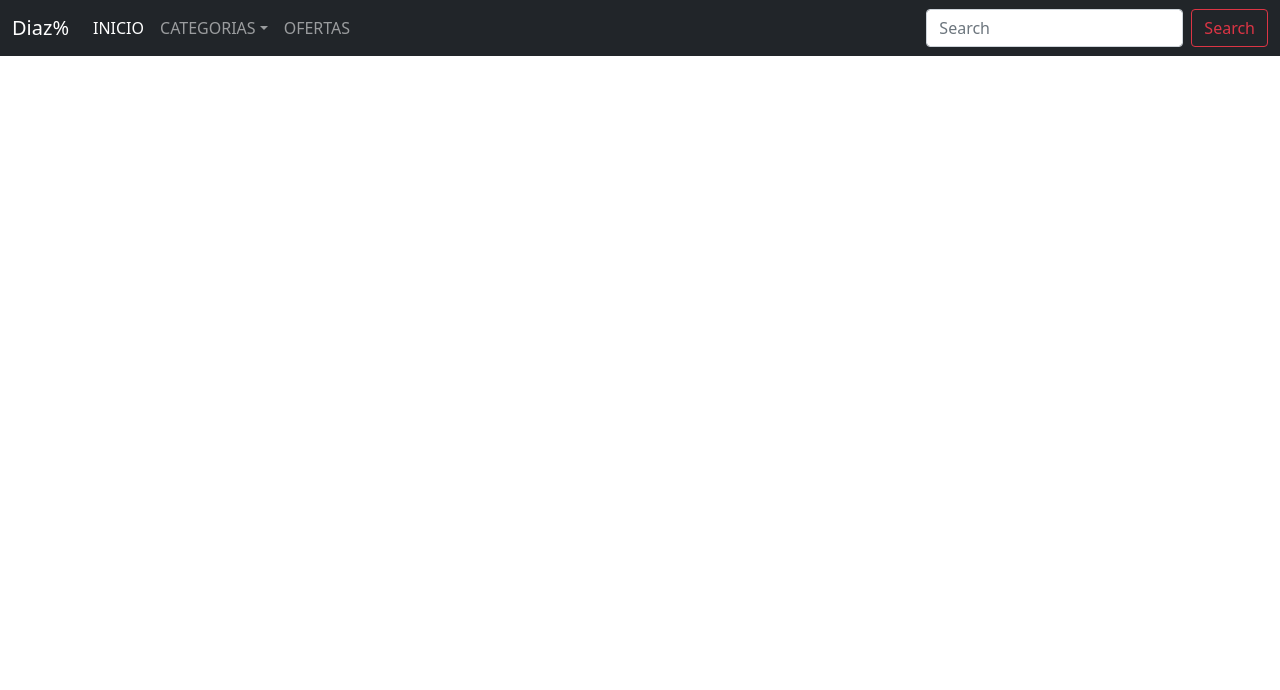
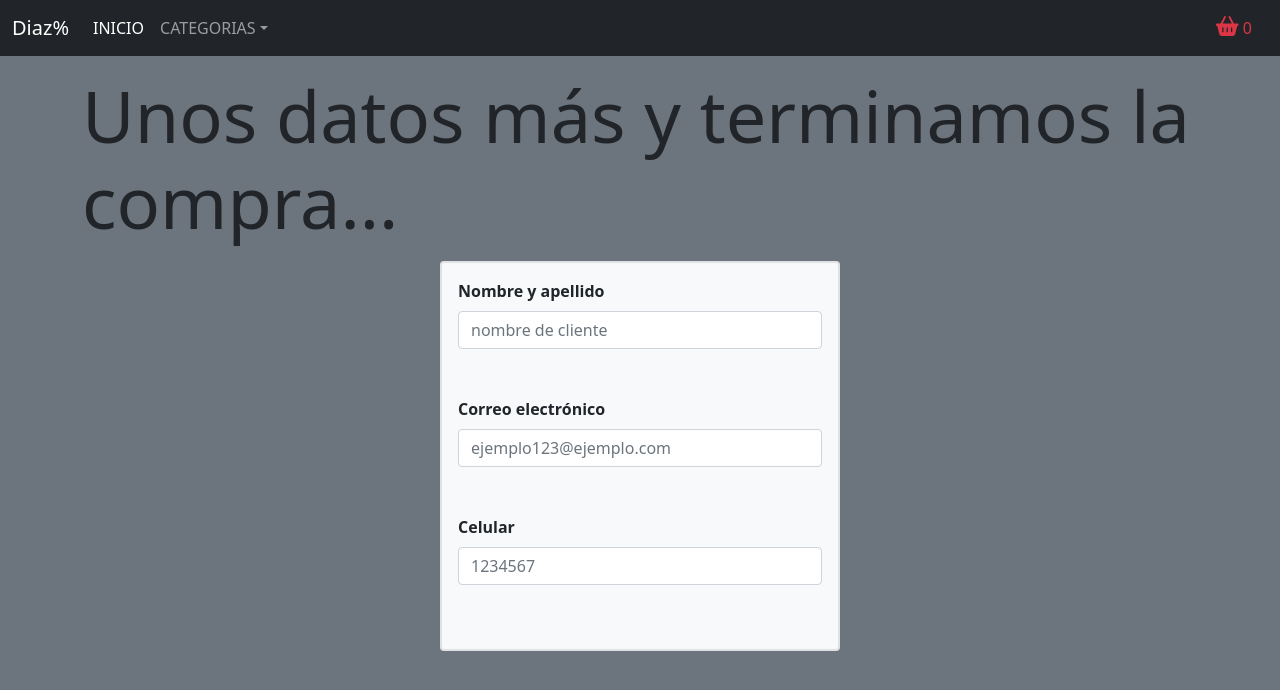
Before and after one commit to pedro4031/CasabonaReact, a React (Create React App) app: page /compra in a window 1280 px wide. Shown: the top 690 px of the page. Built offline with nearby package versions, Linux system fonts and the light colour scheme.

Commit message:
desafio itemcolection 2

```diff
--- a/package.json
+++ b/package.json
@@ -12,11 +12,13 @@
     "@testing-library/user-event": "^13.5.0",
     "bootstrap": "^5.1.3",
     "firebase": "^9.8.3",
+    "formik": "^2.2.9",
     "react": "^18.1.0",
     "react-dom": "^18.1.0",
     "react-router-dom": "^6.3.0",
     "react-scripts": "5.0.1",
-    "web-vitals": "^2.1.4"
+    "web-vitals": "^2.1.4",
+    "yup": "^0.32.11"
   },
   "scripts": {
     "start": "react-scripts start",
--- a/public/index.html
+++ b/public/index.html
@@ -26,7 +26,7 @@
 
     <title>React App</title>
   </head>
-  <body>
+  <body class="bg-secondary">
     <noscript>You need to enable JavaScript to run this app.</noscript>
     <div id="root"></div>
     <!--
--- a/src/App.css
+++ b/src/App.css
@@ -36,3 +36,7 @@
     transform: rotate(360deg);
   }
 }
+
+.formulario {
+  max-width: 25rem;
+}
--- a/src/App.js
+++ b/src/App.js
@@ -6,6 +6,7 @@ import ItemDetailContainer from "./components/ItemDetailContainer";
 import Cart from "./components/Cart";
 import CartContext from "./context/CartContext";
 import { initializeApp } from "firebase/app";
+import Formulario from "./components/Formulario";
 
 function App() {
   const firebaseConfig = {
@@ -29,6 +30,7 @@ function App() {
           <Route path="/carrito" element={<Cart />} />
           <Route path="/categorias/:id" element={<ItemListContainer />} />
           <Route path="/producto/:id" element={<ItemDetailContainer />} />
+          <Route path="/compra" element={<Formulario />} />
         </Routes>
       </BrowserRouter>
     </CartContext>
--- a/src/components/CartTabla.jsx
+++ b/src/components/CartTabla.jsx
@@ -3,12 +3,14 @@ import { FontAwesomeIcon } from "@fortawesome/react-fontawesome";
 import { faTrashCan } from "@fortawesome/free-solid-svg-icons";
 import { MiContexto } from "../context/CartContext";
 import { useContext } from "react";
+import { Link } from "react-router-dom";
 export default function CartTabla() {
-  const { carrito, ProdsTotales, clear, removeItem, comprar } =
-    useContext(MiContexto);
+  const { carrito, ProdsTotales, clear, removeItem } = useContext(MiContexto);
   return (
     <>
-      <table className="table table-sm table-bordered table-striped text-center">
+      {" "}
+      <div className="table-responsive-sm">
+        <table className="table table-light table-sm table-bordered table-striped text-center">
           <thead>
             <tr>
               <th scope="col">ID</th>
@@ -38,6 +40,7 @@ export default function CartTabla() {
             ))}
           </tbody>
         </table>
+      </div>
       <div>
         {" "}
         <div className="d-flex justify-content-center mt-5">
@@ -48,9 +51,9 @@ export default function CartTabla() {
           <button className="btn btn-danger" onClick={clear}>
             Vaciar carrito
           </button>
-          <button className="btn btn-success ms-4" onClick={comprar}>
-            Realizar compra
-          </button>
+          <Link className="btn btn-success ms-4" to={`/compra`}>
+            Realizar pedido
+          </Link>
         </div>
       </div>
     </>
--- /dev/null
+++ b/src/components/Formulario.jsx
@@ -0,0 +1,183 @@
+import React, { useContext, useState } from "react";
+import { useFormik } from "formik";
+import { basicSchema } from "../schemas/index";
+import { MiContexto } from "../context/CartContext";
+import { addDoc, collection, getFirestore } from "firebase/firestore";
+import { FontAwesomeIcon } from "@fortawesome/react-fontawesome";
+import {
+  faArrowRightLong,
+  faArrowLeftLong,
+} from "@fortawesome/free-solid-svg-icons";
+import { Link } from "react-router-dom";
+import { useEffect } from "react";
+
+export default function Formulario() {
+  const [finalizado, setFinalizado] = useState(false);
+  const [id, setId] = useState("Cargando...");
+  const { clear, carrito, ProdsTotales } = useContext(MiContexto);
+
+  const {
+    values,
+    errors,
+    touched,
+    isSubmitting,
+    handleBlur,
+    handleChange,
+    handleSubmit,
+  } = useFormik({
+    initialValues: {
+      nombre: "",
+      email: "",
+      celular: "",
+    },
+    validationSchema: basicSchema,
+    onSubmit,
+  });
+
+  const db = getFirestore();
+  const coleccionPedidos = collection(db, "pedidos");
+
+  function onSubmit() {
+    const orden = {
+      cliente: {
+        nombre: values.nombre,
+        email: values.email,
+        celular: values.celular,
+      },
+      carrito,
+      total: ProdsTotales.precioTotal,
+    };
+
+    addDoc(coleccionPedidos, orden).then(({ id }) => setId(id));
+    clear();
+    setFinalizado(true);
+  }
+
+  return (
+    <div className="container">
+      {finalizado ? (
+        <>
+          <div className="d-flex justify-content-center display-3 my-5">
+            Gracias por tu compra
+          </div>
+
+          <div className="row justify-content-center mb-4">
+            <div className="col-md-3 text-center">
+              Este es el codigo de tu pedido:
+            </div>
+            <div className="col-md-2 text-center">
+              <strong>{id}</strong>
+            </div>
+          </div>
+
+          <div className="row justify-content-center mb-4">
+            <div className="col-md-3 text-center">
+              mandaremos una confirmación al mail:
+            </div>
+            <div className="col-md-2 text-center">
+              <strong>{values.email}</strong>
+            </div>
+          </div>
+
+          <div className="row justify-content-center ">
+            <div className="col-md-3 text-center">
+              Sigue comprando
+              <Link className="btn btn-success ms-2" to={`/home`}>
+                <FontAwesomeIcon icon={faArrowRightLong} /> desde aquí
+                <FontAwesomeIcon icon={faArrowLeftLong} />
+              </Link>
+            </div>
+          </div>
+        </>
+      ) : (
+        <>
+          <div className="d-flex justify-content-center display-2 my-3">
+            Unos datos más y terminamos la compra...
+          </div>
+          <div className="formulario m-auto border border-2 rounded p-3 bg-light">
+            {" "}
+            <form onSubmit={handleSubmit}>
+              <div>
+                <label htmlFor="nombre" className="form-label ">
+                  <strong> Nombre y apellido</strong>
+                </label>
+                <input
+                  value={values.nombre}
+                  onChange={handleChange}
+                  onBlur={handleBlur}
+                  type="text"
+                  id="nombre"
+                  name="nombre"
+                  placeholder="nombre de cliente"
+                  className={
+                    errors.nombre && touched.nombre
+                      ? "border-danger form-control mb-1"
+                      : "form-control mb-5"
+                  }
+                />
+                {errors.nombre && touched.nombre && (
+                  <p className="text-danger">{errors.nombre}</p>
+                )}
+              </div>
+              <div>
+                <label htmlFor="email" className="form-label ">
+                  {" "}
+                  <strong>Correo electrónico</strong>
+                </label>
+                <input
+                  value={values.email}
+                  onChange={handleChange}
+                  onBlur={handleBlur}
+                  type="email"
+                  id="email"
+                  name="email"
+                  placeholder="ejemplo123@ejemplo.com"
+                  className={
+                    errors.email && touched.email
+                      ? "border-danger form-control mb-1"
+                      : "form-control mb-5"
+                  }
+                />
+                {errors.email && touched.email && (
+                  <p className="text-danger">{errors.email}</p>
+                )}
+              </div>
+              <div>
+                <label htmlFor="celular" className="form-label ">
+                  <strong>Celular</strong>
+                </label>
+                <input
+                  value={values.celular}
+                  onChange={handleChange}
+                  onBlur={handleBlur}
+                  type="number"
+                  id="celular"
+                  name="celular"
+                  placeholder="1234567"
+                  className={
+                    errors.celular && touched.celular
+                      ? "border-danger form-control mb-1"
+                      : "form-control mb-5"
+                  }
+                />
+                {errors.celular && touched.celular && (
+                  <p className="text-danger">{errors.celular}</p>
+                )}
+              </div>
+
+              {carrito.length > 0 && (
+                <button
+                  disabled={isSubmitting}
+                  className="btn btn-success mt-3"
+                  type="submit"
+                >
+                  Realizar compra
+                </button>
+              )}
+            </form>
+          </div>
+        </>
+      )}
+    </div>
+  );
+}
--- a/src/components/ItemCount.jsx
+++ b/src/components/ItemCount.jsx
@@ -8,10 +8,13 @@ export default function ItemCount({ stock, initial, onAdd }) {
   const [mostrar, setMostrar] = useState(true);
 
   return (
-    <div className="card m-3" style={{ maxWidth: 200 }}>
-      <div className="card-body ">
+    <div
+      className="card m-3 border border-dark "
+      style={{ maxWidth: 200, backgroundColor: "rgb(179, 229, 247)" }}
+    >
+      <div className="card-body text-center">
         <p
-          className="card-text d-flex px-1 border border-dark rounded d-flex justify-content-between"
+          className="card-text d-flex mx-auto mb-2 px-1 border border-dark rounded d-flex justify-content-between "
           style={{ maxWidth: 80 }}
         >
           <span
--- a/src/components/ItemDetail.jsx
+++ b/src/components/ItemDetail.jsx
@@ -13,15 +13,14 @@ export default function ItemDetail({ producto }) {
 
   return (
     <div className="row align-items-center">
-      <div className="col-6 d-flex justify-content-center">
+      <div className="col-md-6 col-12 d-flex justify-content-center">
         <img
           src={producto.img}
-          className=" img-fluid img-thumbnail border-dark border-3"
+          className=" img-fluid img-thumbnail border-dark border-3 mb-3"
           alt="foto del producto"
-          style={{ height: 600 }}
         />
       </div>
-      <div className="col-6 ">
+      <div className="col-md-6 col-12 ">
         <h2 className="fs-2 text">{producto.nombre}</h2>
         <p className="fs-3 text">Precio: ${producto.precio}</p>
         <p className="fs-3 text">Marca: {producto.marca}</p>
--- a/src/components/NavBar.jsx
+++ b/src/components/NavBar.jsx
@@ -71,25 +71,8 @@ export default function NavBar() {
                 </li>
               </ul>
             </li>
-            <li className="nav-item">
-              <Link className="nav-link " to="#">
-                OFERTAS
-              </Link>
-            </li>
           </ul>
-          {carrito.length > 0 && <CartWidget />}
-
-          <form className="d-flex" role="search">
-            <input
-              className="form-control me-2"
-              type="search"
-              placeholder="Search"
-              aria-label="Search"
-            />
-            <button className="btn btn-outline-danger" type="submit">
-              Search
-            </button>
-          </form>
+          <CartWidget />
         </div>
       </div>
     </nav>
--- a/src/context/CartContext.jsx
+++ b/src/context/CartContext.jsx
@@ -47,10 +47,7 @@ export default function CartContext({ children }) {
   function clear() {
     setCarrito([]);
   }
-  function comprar() {
-    clear();
-    alert("Gracias por su compra");
-  }
+
   return (
     <MiContexto.Provider
       value={{
@@ -58,7 +55,6 @@ export default function CartContext({ children }) {
         addItem,
         removeItem,
         clear,
-        comprar,
         carrito,
         ProdsTotales,
       }}
--- /dev/null
+++ b/src/schemas/index.js
@@ -0,0 +1,12 @@
+import * as yup from "yup";
+
+export const basicSchema = yup.object().shape({
+  nombre: yup.string().required("dato requerido."),
+  email: yup.string().email("email no válido.").required("dato requerido."),
+  celular: yup
+    .number()
+    .positive("El numero es incorrecto.")
+    .min(1100000000, "celular no válido.")
+    .integer()
+    .required("dato requerido."),
+});
```
Also changed, not shown: 2 other files (tests, documents, lock files or other folders). Lines whose indentation alone changed are shown as unchanged.
